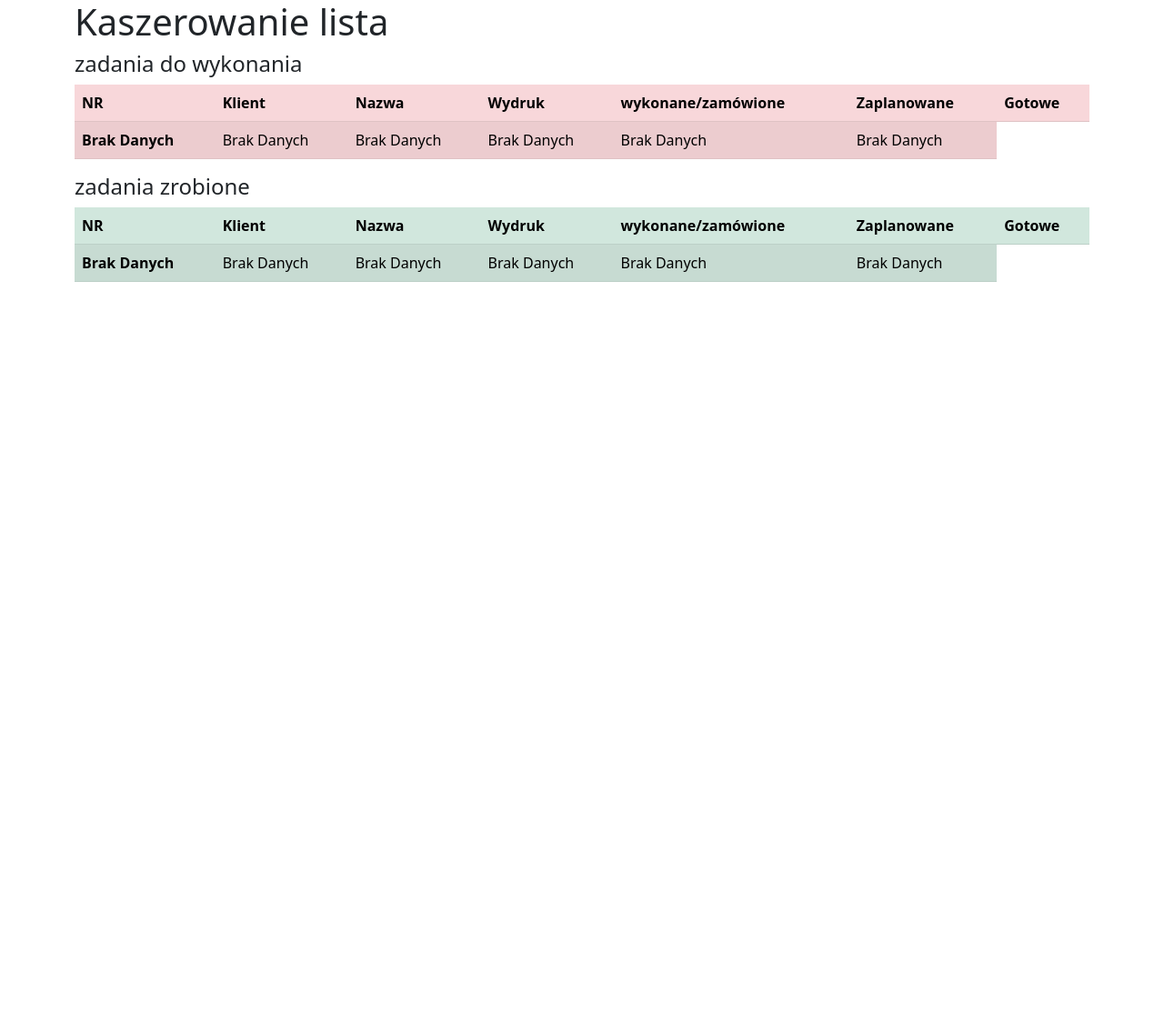
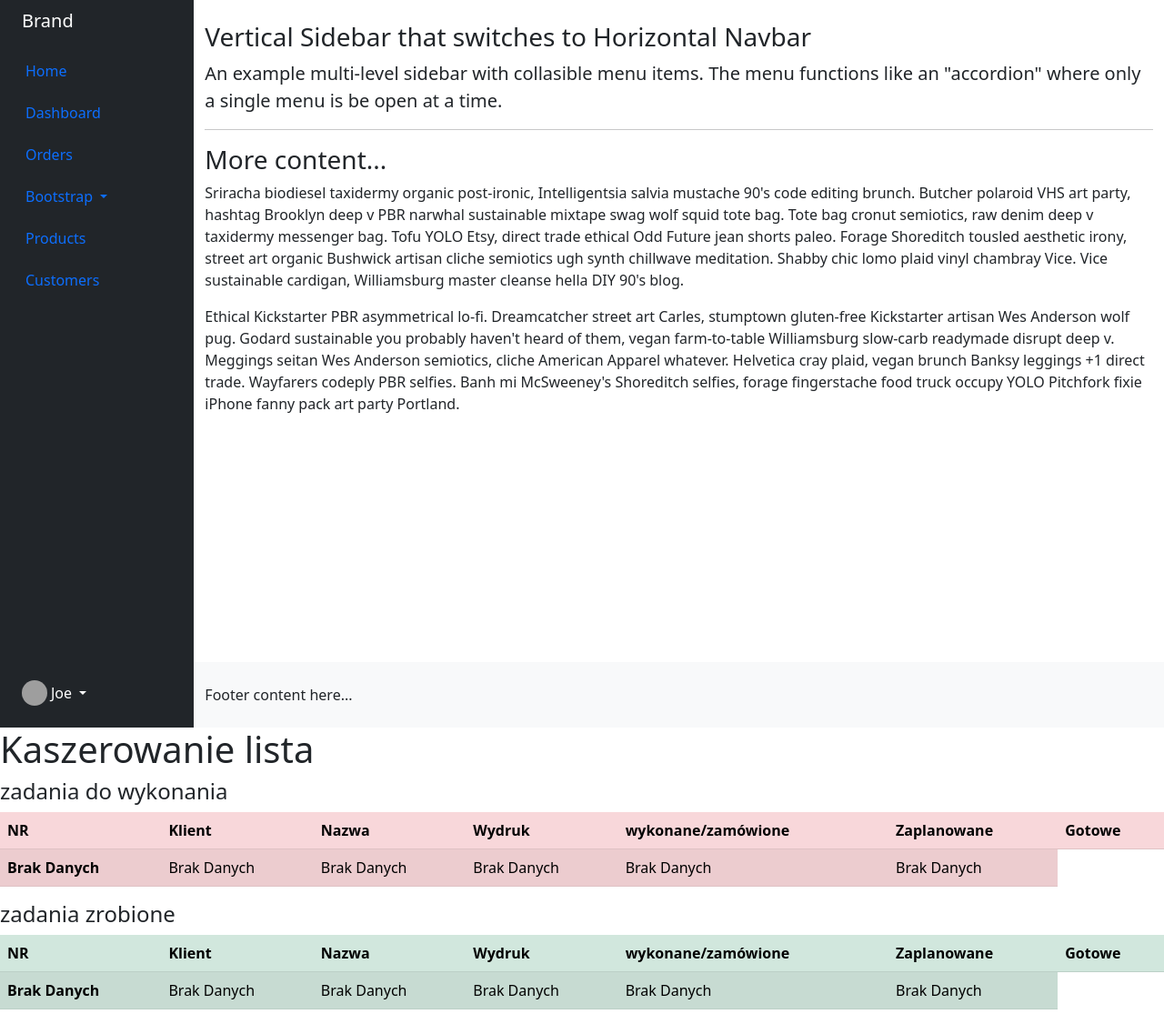
Before and after one commit to ut3k/raster_system, a Django app: page / in a window 1280 px wide. Shown: the whole page at 91% size. Before the commit the page ends 310 px from the top, so only its background shows below. Run offline with Django 4.2, Linux system fonts and the light colour scheme; data that the repository does not hold is empty; some libraries are stand-ins or nearby versions; grey boxes are pictures that could not be loaded.

Commit message:
szkic menu

```diff
--- a/raster_system/kaszerowanie/models.py
+++ b/raster_system/kaszerowanie/models.py
@@ -12,7 +12,7 @@ class Kaszerowanie(models.Model):
     kasz_zamówienie = models.IntegerField(default=0)
     kasz_wykonane = models.IntegerField(default=0)
     kasz_gotowe = models.BooleanField(default=False)
-    kasz_plan_date = models.DateField(default=timezone.now())
+    # kasz_plan_date = models.DateField(default=timezone.now())
     created_date = models.DateTimeField(auto_now_add=True)
     # created_by =
     mod_date = models.DateTimeField(auto_now=True)
--- a/raster_system/templates/base.html
+++ b/raster_system/templates/base.html
@@ -6,15 +6,92 @@
     <meta charset="UTF-8">
     <meta http-equiv="X-UA-Compatible" content="IE=edge">
     <meta name="viewport" content="width=device-width, initial-scale=1.0">
-  <title>Raster - {% block title %} {% endblock %}
-  </title>
+    <title>Raster - {% block title %} {% endblock %} </title>
     <link rel="stylesheet" type="text/css" href="{% static 'css/bootstrap.min.css' %}">
     <link rel="stylesheet" href="{% static 'css/style.css' %}">
     <script src="{% static 'js/bootstrap.js' %}" ></script>
   </head>
 
   <body>
-  <div class='container'>
+    <div class="container-fluid overflow-hidden">
+      <div class="row vh-100 overflow-auto">
+        <div class="col-12 col-sm-3 col-xl-2 px-sm-2 px-0 bg-dark d-flex sticky-top">
+          <div class="d-flex flex-sm-column flex-row flex-grow-1 align-items-center align-items-sm-start px-3 pt-2 text-white">
+            <a href="/" class="d-flex align-items-center pb-sm-3 mb-md-0 me-md-auto text-white text-decoration-none">
+              <span class="fs-5">B<span class="d-none d-sm-inline">rand</span></span>
+            </a>
+            <ul class="nav nav-pills flex-sm-column flex-row flex-nowrap flex-shrink-1 flex-sm-grow-0 flex-grow-1 mb-sm-auto mb-0 justify-content-center align-items-center align-items-sm-start" id="menu">
+              <li class="nav-item">
+                <a href="#" class="nav-link px-sm-0 px-2">
+                  <i class="fs-5 bi-house"></i><span class="ms-1 d-none d-sm-inline">Home</span>
+                </a>
+              </li>
+              <li>
+                <a href="#submenu1" data-bs-toggle="collapse" class="nav-link px-sm-0 px-2">
+                  <i class="fs-5 bi-speedometer2"></i><span class="ms-1 d-none d-sm-inline">Dashboard</span> </a>
+              </li>
+              <li>
+                <a href="#" class="nav-link px-sm-0 px-2">
+                  <i class="fs-5 bi-table"></i><span class="ms-1 d-none d-sm-inline">Orders</span></a>
+              </li>
+              <li class="dropdown">
+                <a href="#" class="nav-link dropdown-toggle px-sm-0 px-1" id="dropdown" data-bs-toggle="dropdown" aria-expanded="false">
+                  <i class="fs-5 bi-bootstrap"></i><span class="ms-1 d-none d-sm-inline">Bootstrap</span>
+                </a>
+                <ul class="dropdown-menu dropdown-menu-dark text-small shadow" aria-labelledby="dropdown">
+                  <li><a class="dropdown-item" href="#">New project...</a></li>
+                  <li><a class="dropdown-item" href="#">Settings</a></li>
+                  <li><a class="dropdown-item" href="#">Profile</a></li>
+                  <li>
+                    <hr class="dropdown-divider">
+                  </li>
+                  <li><a class="dropdown-item" href="#">Sign out</a></li>
+                </ul>
+              </li>
+              <li>
+                <a href="#" class="nav-link px-sm-0 px-2">
+                  <i class="fs-5 bi-grid"></i><span class="ms-1 d-none d-sm-inline">Products</span></a>
+              </li>
+              <li>
+                <a href="#" class="nav-link px-sm-0 px-2">
+                  <i class="fs-5 bi-people"></i><span class="ms-1 d-none d-sm-inline">Customers</span> </a>
+              </li>
+            </ul>
+            <div class="dropdown py-sm-4 mt-sm-auto ms-auto ms-sm-0 flex-shrink-1">
+              <a href="#" class="d-flex align-items-center text-white text-decoration-none dropdown-toggle" id="dropdownUser1" data-bs-toggle="dropdown" aria-expanded="false">
+                <img src="https://github.com/mdo.png" alt="hugenerd" width="28" height="28" class="rounded-circle">
+                <span class="d-none d-sm-inline mx-1">Joe</span>
+              </a>
+              <ul class="dropdown-menu dropdown-menu-dark text-small shadow" aria-labelledby="dropdownUser1">
+                <li><a class="dropdown-item" href="#">New project...</a></li>
+                <li><a class="dropdown-item" href="#">Settings</a></li>
+                <li><a class="dropdown-item" href="#">Profile</a></li>
+                <li>
+                  <hr class="dropdown-divider">
+                </li>
+                <li><a class="dropdown-item" href="#">Sign out</a></li>
+              </ul>
+            </div>
+          </div>
+        </div>
+        <div class="col d-flex flex-column h-sm-100">
+          <main class="row overflow-auto">
+            <div class="col pt-4">
+              <h3>Vertical Sidebar that switches to Horizontal Navbar</h3>
+              <p class="lead">An example multi-level sidebar with collasible menu items. The menu functions like an "accordion" where only a single menu is be open at a time.</p>
+              <hr />
+              <h3>More content...</h3>
+              <p>Sriracha biodiesel taxidermy organic post-ironic, Intelligentsia salvia mustache 90's code editing brunch. Butcher polaroid VHS art party, hashtag Brooklyn deep v PBR narwhal sustainable mixtape swag wolf squid tote bag. Tote bag cronut semiotics, raw denim deep v taxidermy messenger bag. Tofu YOLO Etsy, direct trade ethical Odd Future jean shorts paleo. Forage Shoreditch tousled aesthetic irony, street art organic Bushwick artisan cliche semiotics ugh synth chillwave meditation. Shabby chic lomo plaid vinyl chambray Vice. Vice sustainable cardigan, Williamsburg master cleanse hella DIY 90's blog.</p>
+              <p>Ethical Kickstarter PBR asymmetrical lo-fi. Dreamcatcher street art Carles, stumptown gluten-free Kickstarter artisan Wes Anderson wolf pug. Godard sustainable you probably haven't heard of them, vegan farm-to-table Williamsburg slow-carb readymade disrupt deep v. Meggings seitan Wes Anderson semiotics, cliche American Apparel whatever. Helvetica cray plaid, vegan brunch Banksy leggings +1 direct trade. Wayfarers codeply PBR selfies. Banh mi McSweeney's Shoreditch selfies, forage fingerstache food truck occupy YOLO Pitchfork fixie iPhone fanny pack art party Portland.</p>
+            </div>
+          </main>
+          <footer class="row bg-light py-4 mt-auto">
+            <div class="col"> Footer content here... </div>
+          </footer>
+        </div>
+      </div>
+    </div>
+    <div>
       {% block content %}
       {% endblock %}
     </div>
--- a/requirements.txt
+++ b/requirements.txt
@@ -1,6 +1,6 @@
-asgiref==3.5.0
-backports.zoneinfo==0.2.1
+asgiref
+backports.zoneinfo;python_version<"3.9"
 Django==4.0.3
-Pillow==9.1.0
+Pillow
 python-dotenv==0.20.0
 sqlparse==0.4.2
--- /dev/null
+++ b/runtime.txt
@@ -0,0 +1 @@
+python-3.8.10
```
Lines whose indentation alone changed are shown as unchanged.
